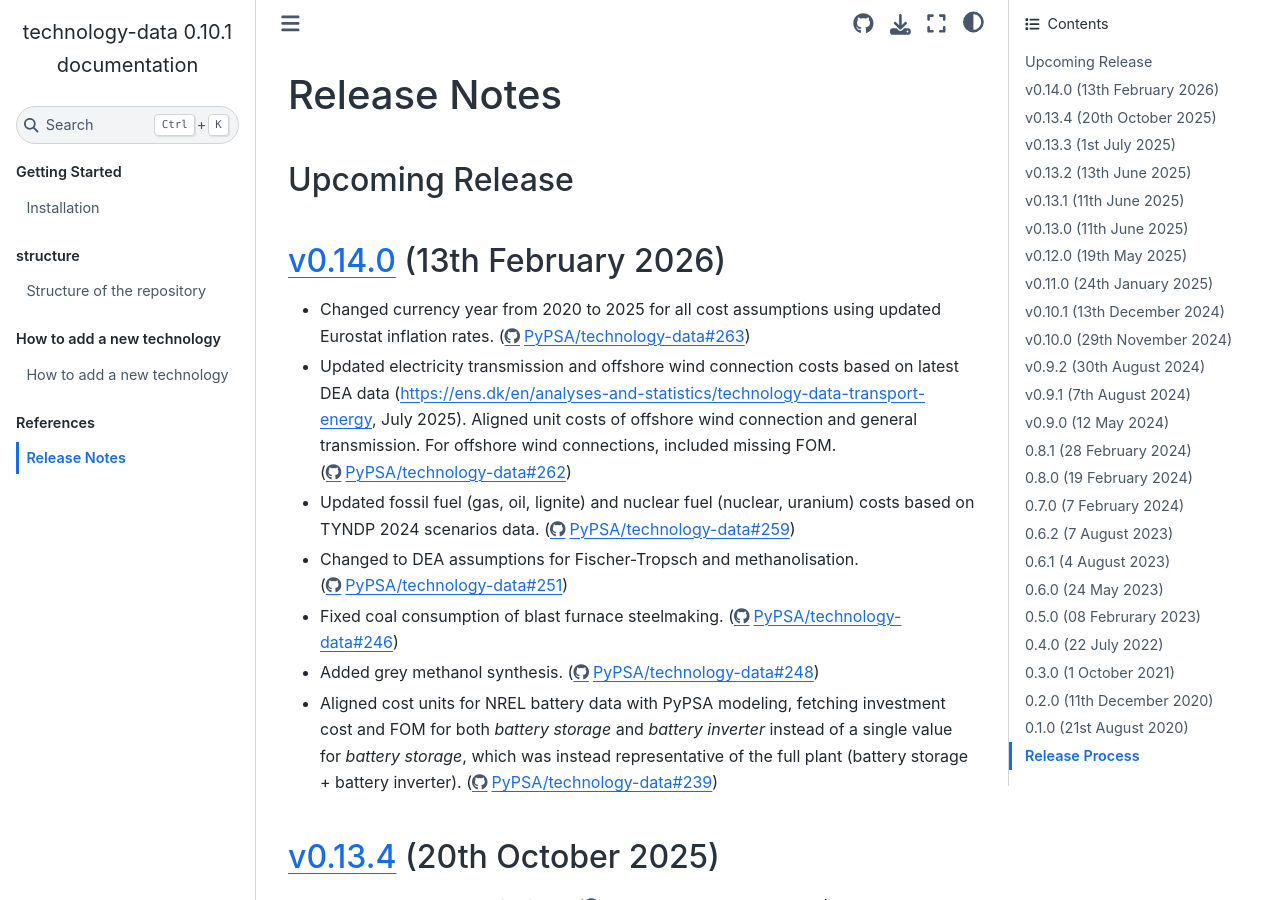
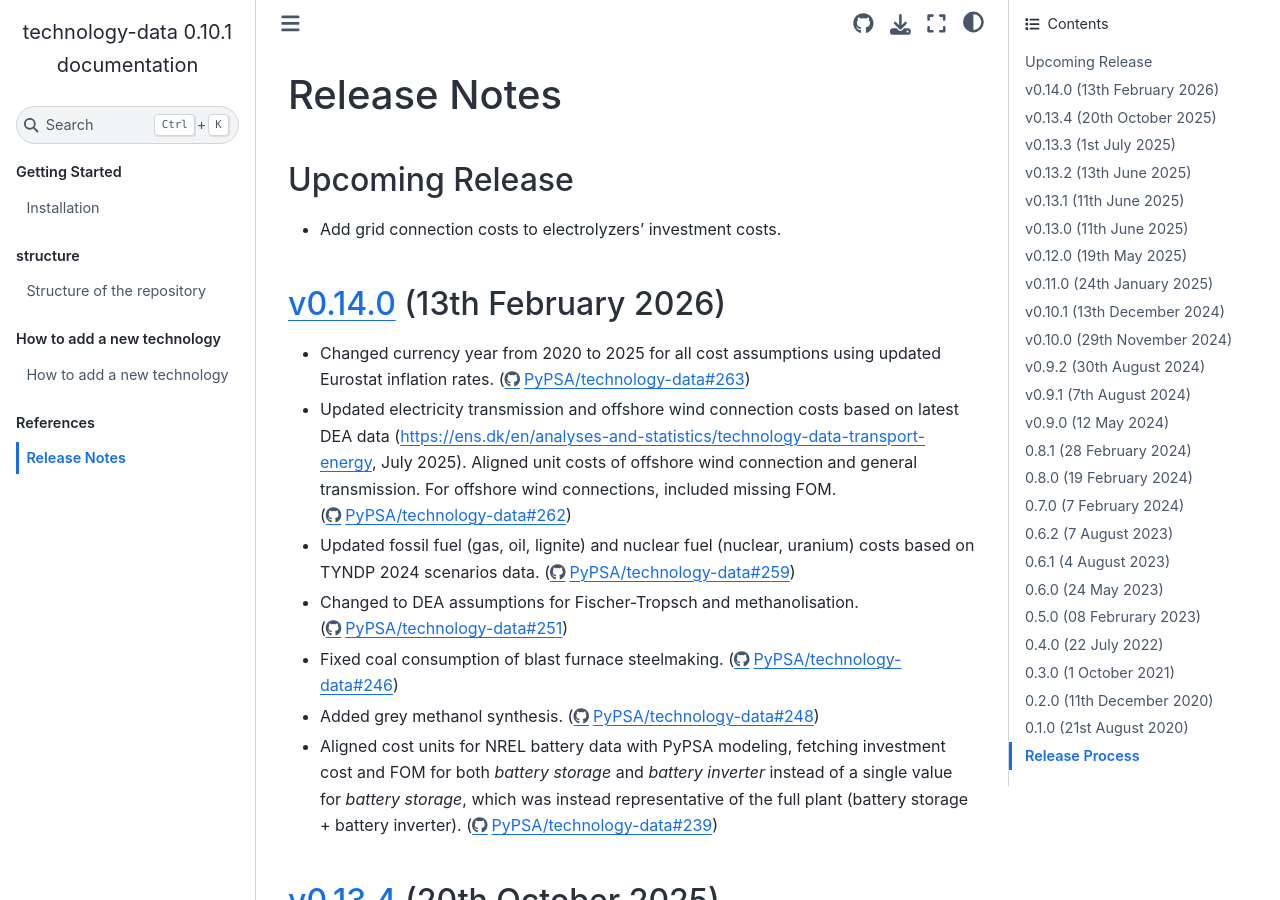
Before and after one commit to PyPSA/technology-data, a Sphinx documentation site: the page built from docs/release_notes.rst, in a window 1280 px wide and 900 px high. Built offline with Sphinx 7.4.7 and the Sphinx Book theme 1.1.4, drawn with Linux system fonts in a browser that asks for light colours.

Commit message:
update release notes

```diff
--- a/docs/release_notes.rst
+++ b/docs/release_notes.rst
@@ -15,6 +15,8 @@ Upcoming Release
 
 ..   The features listed below are not released yet, but will be part of the next release!
 ..   To use the features already you have to use the ``master`` branch.
+
+* Add grid connection costs to electrolyzers' investment costs.
 
 `v0.14.0 <https://github.com/PyPSA/technology-data/releases/tag/v0.14.0>`__ (13th February 2026)
 ================================================================================================
```
